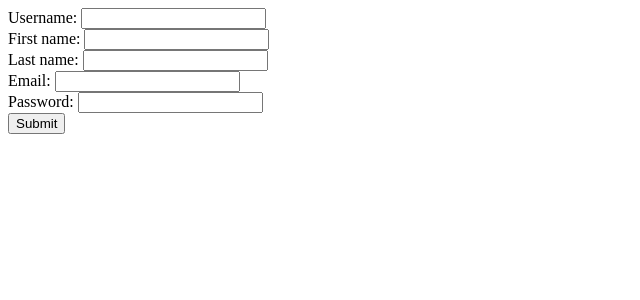
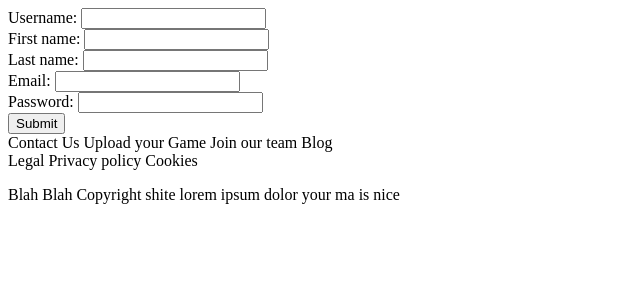
Before and after one commit to Hexx13/Cryt, a PHP site: page /signup.php in a window 1280 px wide. Shown: the top 300 px of the page, without its empty margins (0-640 px from the left). Run offline with PHP 8.4, Linux system fonts and the light colour scheme.

Commit message:
Added footer to signup page

```diff
--- a/signup.php
+++ b/signup.php
@@ -26,7 +26,33 @@
 
         <input type="submit" value="Submit">
     </form>
+    <footer class="footer">
+        <div class="footLeft">
+            <div class="footLeftTop">
+                <a>Contact Us</a>
+                <a>Upload your Game</a>
+                <a>Join our team</a>
+                <a>Blog</a>
+            </div>
+            <div class="footLeftBot">
+                <div>
+                    <a>Legal</a>
+                    <a>Privacy policy</a>
+                    <a>Cookies</a>
+                </div>
+                <div>
+                    <p>Blah Blah Copyright shite lorem ipsum dolor your ma is nice</p>
+                </div>
+            </div>
+        </div>
+        <div class="footRight">
+            <a><img src=""></a>
+            <a><img src=""></a>
+            <a><img src=""></a>
+            <a><img src=""></a>
+        </div>
 
+    </footer>
 </main>
 
 </body>
```
